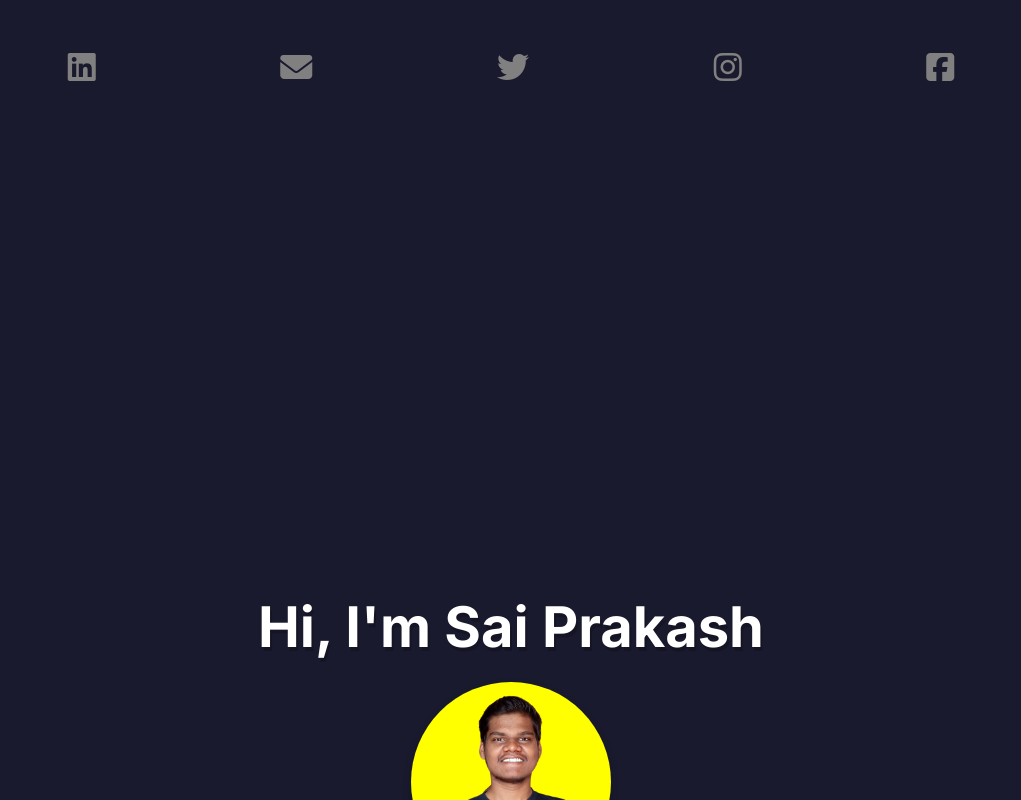
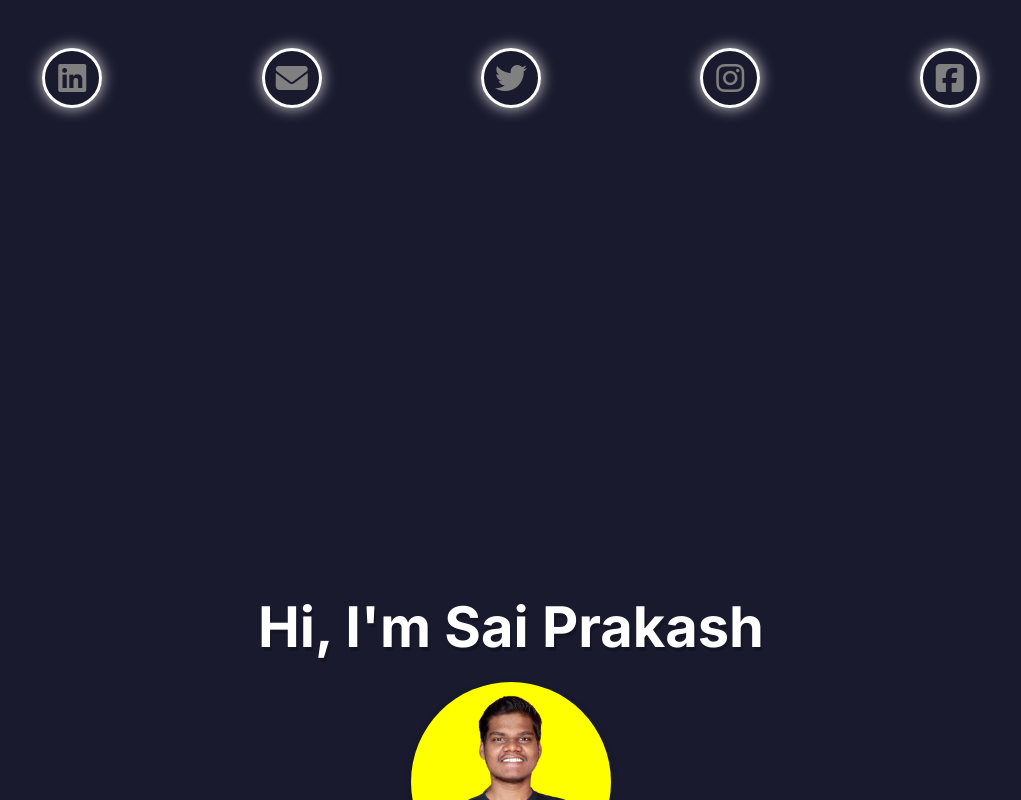
Before and after one commit to SAICSP/PortFolio, a React (Vite) app: page / in a window 1280 px wide. Shown: the top 800 px of the page, without its empty margins (129-1150 px from the left). Built offline with nearby package versions, Linux system fonts and the light colour scheme.

Commit message:
several changes

```diff
--- a/src/Components/Contact.css
+++ b/src/Components/Contact.css
@@ -12,110 +12,53 @@
     height: 40px;
 }
 
+
+.f-infosocials a {
+    position: relative;
+    border-radius: 50%;
+    border: 3px solid white;
+    box-shadow: 0 0 15px rgba(255, 255, 255, 0.8);
+    /* Direct glowing effect */
+    text-decoration: none;
+    width: 60px;
+    height: 60px;
+    display: flex;
+    align-items: center;
+    justify-content: center;
+    transition: box-shadow 0.3s ease-in-out, transform 0.3s ease-in-out;
+}
+
+
 /* Icon Styles */
 i {
-    transition: color 0.3s ease;
     font-size: 2rem;
-    transform: translateX(0);
-    transition: all 0.6s ease-in-out;
-    opacity: 1;
-    /* Ensure icons are visible by default */
+    color: gray;
+    transition: color 0.3s ease-in-out;
+    /* Smooth color transition */
 }
 
-i:hover {
-    opacity: 2.5;
-    transform: scale(1.5);
+/* Hover States for Icon Colors */
+.f-infosocials a.facebook:hover i {
+    color: #4267B2 !important;
+    /* Facebook blue */
 }
 
-/* Animation Keyframes */
-@keyframes slideInFromRight {
-    0% {
-        transform: translateX(100%);
-        opacity: 0;
-    }
-
-    100% {
-        transform: translateX(0);
-        opacity: 1;
-    }
+.f-infosocials a.instagram:hover i {
+    color: #C13584 !important;
+    /* Instagram pink */
 }
 
-@keyframes slideInFromLeft {
-    0% {
-        transform: translateX(-100%);
-        opacity: 0;
-    }
-
-    100% {
-        transform: translateX(0);
-        opacity: 1;
-    }
+.f-infosocials a.twitter:hover i {
+    color: #1DA1F2 !important;
+    /* Twitter blue */
 }
 
-@keyframes slideInFromTopRight {
-    0% {
-        transform: translate(100%, -100%);
-        opacity: 0;
-    }
-
-    100% {
-        transform: translate(0, 0);
-        opacity: 1;
-    }
+.f-infosocials a.linkedin:hover i {
+    color: #0077b5 !important;
+    /* LinkedIn blue */
 }
 
-/* Apply animations to specific icons */
-.facebook,
-.instagram,
-.email {
-    animation: slideInFromLeft 1s forwards;
+.f-infosocials a.email:hover i {
+    color: #D14836 !important;
+    /* Email red */
 }
-
-.twitter {
-    animation: slideInFromTopRight 1s forwards;
-}
-
-.linkedin {
-    animation: slideInFromRight 1s forwards;
-}
-
-/* Hover Colors */
-.facebook {
-    color: gray;
-}
-
-.facebook:hover {
-    color: #4267B2 !important;
-}
-
-.instagram:hover {
-    color: #C13584;
-}
-
-.instagram {
-    color: gray;
-}
-
-.twitter:hover {
-    color: #1DA1F2;
-}
-
-.linkedin:hover {
-    color: #0077b5;
-}
-
-.twitter {
-    color: gray;
-}
-
-.linkedin {
-    color: gray;
-}
-
-.email {
-    color: gray;
-}
-
-.email:hover {
-    color: #D14836;
-}
--- a/src/Components/Contact.jsx
+++ b/src/Components/Contact.jsx
@@ -1,24 +1,88 @@
 import './Contact.css';
+import { motion, useInView } from "framer-motion";
+import { useRef } from "react";
+
 function Contact() {
+  const contactsRef = useRef(null);
+  const isInView = useInView(contactsRef, { once: true });
+
+  // Stagger animation for each contact icon
+  const container = {
+    hidden: { opacity: 0 },
+    show: {
+      opacity: 1,
+      transition: {
+        staggerChildren: 0.3, // Delay between each icon
+      },
+    },
+  };
+
+  const item = {
+    hidden: { y: 100, opacity: 0 }, // Slide up from below
+    show: {
+      y: 0,
+      opacity: 1,
+      transition: { duration: 1, ease: "easeOut" },
+    },
+  };
+
   return (
     <div className="container-fluid contact mt-5">
-            <div className="f-infosocials">
-                <a href="https://www.linkedin.com/in/c%CA%9C%E1%B4%87%C9%B4%C9%B4%E1%B4%80-s%E1%B4%80%C9%AA-p%CA%80%E1%B4%80%E1%B4%8B%E1%B4%80s%CA%9C-b930a0256/" className='linkedin' target="_blank" rel="noopener noreferrer">
+      <motion.div
+        className="f-infosocials"
+        ref={contactsRef}
+        variants={container}
+        initial="hidden"
+        animate={isInView ? "show" : "hidden"}
+      >
+        <motion.a
+          href="https://www.linkedin.com/in/c%CA%9C%E1%B4%87%C9%B4%C9%B4%E1%B4%80-s%E1%B4%80%C9%AA-p%CA%80%E1%B4%80%E1%B4%8B%E1%B4%80s%CA%9C-b930a0256/"
+          className="linkedin"
+          target="_blank"
+          rel="noopener noreferrer"
+          variants={item}
+        >
           <i className="fa-brands fa-linkedin"></i>
-                </a>
-                <a href="mailto:chennasaicsp@gmail.com" className='email'>
+        </motion.a>
+
+        <motion.a
+          href="mailto:chennasaicsp@gmail.com"
+          className="email"
+          variants={item}
+        >
           <i className="fa-solid fa-envelope"></i>
-                </a>
-                <a href="https://x.com/Sa1Prakash444" className='twitter' target="_blank" rel="noopener noreferrer">
+        </motion.a>
+
+        <motion.a
+          href="https://x.com/Sa1Prakash444"
+          className="twitter"
+          target="_blank"
+          rel="noopener noreferrer"
+          variants={item}
+        >
           <i className="fa-brands fa-twitter"></i>
-                </a>
-                <a href="https://www.instagram.com/__the.2003__/" className='instagram' target="_blank" rel="noopener noreferrer">
+        </motion.a>
+
+        <motion.a
+          href="https://www.instagram.com/__the.2003__/"
+          className="instagram"
+          target="_blank"
+          rel="noopener noreferrer"
+          variants={item}
+        >
           <i className="fa-brands fa-instagram"></i>
-                </a>
-                <a href="https://www.facebook.com/sai.chenna.1420" className='facebook' target="_blank" rel="noopener noreferrer">
+        </motion.a>
+
+        <motion.a
+          href="https://www.facebook.com/sai.chenna.1420"
+          className="facebook"
+          target="_blank"
+          rel="noopener noreferrer"
+          variants={item}
+        >
           <i className="fa-brands fa-square-facebook"></i>
-                </a>
-            </div>
+        </motion.a>
+      </motion.div>
     </div>
   );
 }
--- a/src/Components/Skills.css
+++ b/src/Components/Skills.css
@@ -13,7 +13,7 @@
     margin-bottom: 100px;
     margin-right: 20px;
     border-radius: 20px;
-    transition: transform 1s ease;
+    transition: transform 2s ease;
 }
 
 /* Ensure that only 5 items per row */
--- a/src/Components/Skills.jsx
+++ b/src/Components/Skills.jsx
@@ -3,155 +3,69 @@ import { motion, useInView } from "framer-motion";
 import { useRef } from "react";
 
 function Skills() {
-  const animationConfig = {
-    scale: [1, 2, 2, 1, 1],
-    rotate: [0, 0, 270, 0, 0],
-    borderRadius: ["20px", "20px", "50px", "50px", "20px"],
-    transition: {
-      duration: 5, // Slow down the animation to 5 seconds
-      ease: "easeInOut",
-    }
+  const skillsRef = useRef(null);
+  const isInView = useInView(skillsRef, { once: true });
+
+  // Stagger the animation for each skill
+  const container = {
+    hidden: { opacity: 0 },
+    show: {
+      opacity: 1,
+      transition: {
+        staggerChildren: 0.3, // Increase the delay between each skill
+      },
+    },
   };
 
-  // Refs to track when icons come into view
-  const skillsRef = useRef(null);
-  const isInView = useInView(skillsRef, { once: true }); // Trigger only once
+  const item = {
+    hidden: { y: 100, opacity: 0 }, // Start from lower down
+    show: {
+      y: 0,
+      opacity: 1,
+      transition: { duration: 1, ease: "easeOut" }, // Slow down the duration
+    },
+  };
 
   return (
     <div className="skills-container">
       <h1>Technologies</h1>
-      <div ref={skillsRef}>
-        {isInView && (
-          <>
-            <motion.img
-              className="skill-icon"
-              src="https://img.shields.io/badge/-HTML5-E34F26?style=flat-square&logo=HTML5&logoColor=white"
-              alt="HTML5"
-              animate={animationConfig}
-              whileHover={{ rotate: 360 }}
-            />
-            <motion.img
-              className="skill-icon"
-              src="https://img.shields.io/badge/-CSS3-1572B6?style=flat-square&logo=CSS3&logoColor=white"
-              alt="CSS3"
-              animate={animationConfig}
-              whileHover={{ rotate: 360 }}
-            />
-            <motion.img
-              className="skill-icon"
-              src="https://img.shields.io/badge/-Bootstrap-7952B3?style=flat-square&logo=Bootstrap&logoColor=white"
-              alt="Bootstrap"
-              animate={animationConfig}
-              whileHover={{ rotate: 360 }}
-            />
-            <motion.img
-              className="skill-icon"
-              src="https://img.shields.io/badge/-Tailwind%20CSS-06B6D4?style=flat-square&logo=Tailwind-CSS&logoColor=white"
-              alt="Tailwind CSS"
-              animate={animationConfig}
-              whileHover={{ rotate: 360 }}
-            />
-            <motion.img
-              className="skill-icon"
-              src="https://img.shields.io/badge/-JavaScript-F7DF1E?style=flat-square&logo=JavaScript&logoColor=black"
-              alt="JavaScript"
-              animate={animationConfig}
-              whileHover={{ rotate: 360 }}
-            />
-            <motion.img
-              className="skill-icon"
-              src="https://img.shields.io/badge/-React-61DAFB?style=flat-square&logo=React&logoColor=black"
-              alt="React"
-              animate={animationConfig}
-              whileHover={{ rotate: 360 }}
-            />
-            <motion.img
-              className="skill-icon"
-              src="https://img.shields.io/badge/-Vite-646CFF?style=flat-square&logo=vite&logoColor=white"
-              alt="Vite"
-              animate={animationConfig}
-              whileHover={{ rotate: 360 }}
-            />
-            <motion.img
-              className="skill-icon"
-              src="https://img.shields.io/badge/-MUI-007FFF?style=flat-square&logo=mui&logoColor=white"
-              alt="MUI"
-              animate={animationConfig}
-              whileHover={{ rotate: 360 }}
-            />
-            <motion.img
-              className="skill-icon"
-              src="https://img.shields.io/badge/-Node.js-339933?style=flat-square&logo=Node.js&logoColor=white"
-              alt="Node.js"
-              animate={animationConfig}
-              whileHover={{ rotate: 360 }}
-            />
-            <motion.img
-              className="skill-icon"
-              src="https://img.shields.io/badge/-Express.js-000000?style=flat-square&logo=Express&logoColor=white"
-              alt="Express.js"
-              animate={animationConfig}
-              whileHover={{ rotate: 360 }}
-            />
-            <motion.img
-              className="skill-icon"
-              src="https://img.shields.io/badge/-MongoDB-47A248?style=flat-square&logo=MongoDB&logoColor=white"
-              alt="MongoDB"
-              animate={animationConfig}
-              whileHover={{ rotate: 360 }}
-            />
-            <motion.img
-              className="skill-icon"
-              src="https://img.shields.io/badge/-MySQL-4479A1?style=flat-square&logo=mysql&logoColor=white"
-              alt="MySQL"
-              animate={animationConfig}
-              whileHover={{ rotate: 360 }}
-            />
-            <motion.img
-              className="skill-icon"
-              src="https://img.shields.io/badge/-Redux-764ABC?style=flat-square&logo=redux&logoColor=white"
-              alt="Redux"
-              animate={animationConfig}
-              whileHover={{ rotate: 360 }}
-            />
-            <motion.img
-              className="skill-icon"
-              src="https://img.shields.io/badge/-C-A8B9CC?style=flat-square&logo=C&logoColor=white"
-              alt="C"
-              animate={animationConfig}
-              whileHover={{ rotate: 360 }}
-            />
-            <motion.img
-              className="skill-icon"
-              src="https://img.shields.io/badge/-Java-007396?style=flat-square&logo=java&logoColor=white"
-              alt="Java"
-              animate={animationConfig}
-              whileHover={{ rotate: 360 }}
-            />
-            <motion.img
-              className="skill-icon"
-              src="https://img.shields.io/badge/-Python-3776AB?style=flat-square&logo=python&logoColor=white"
-              alt="Python"
-              animate={animationConfig}
-              whileHover={{ rotate: 360 }}
-            />
-            <motion.img
-              className="skill-icon"
-              src="https://img.shields.io/badge/-Git-F05032?style=flat-square&logo=git&logoColor=white"
-              alt="Git"
-              animate={animationConfig}
-              whileHover={{ rotate: 360 }}
-            />
-            <motion.img
-              className="skill-icon"
-              src="https://img.shields.io/badge/-GitHub-181717?style=flat-square&logo=github&logoColor=white"
-              alt="GitHub"
-              animate={animationConfig}
-              whileHover={{ rotate: 360 }}
-            />
-          </>
-        )}
-      </div>
+      <motion.div
+        className="skills-grid"
+        ref={skillsRef}
+        variants={container}
+        initial="hidden"
+        animate={isInView ? "show" : "hidden"}
+      >
+        {[
+          { src: "https://img.shields.io/badge/-HTML5-E34F26?style=flat-square&logo=HTML5&logoColor=white", alt: "HTML5" },
+          { src: "https://img.shields.io/badge/-CSS3-1572B6?style=flat-square&logo=CSS3&logoColor=white", alt: "CSS3" },
+          { src: "https://img.shields.io/badge/-Bootstrap-7952B3?style=flat-square&logo=Bootstrap&logoColor=white", alt: "Bootstrap" },
+          { src: "https://img.shields.io/badge/-Tailwind%20CSS-06B6D4?style=flat-square&logo=Tailwind-CSS&logoColor=white", alt: "Tailwind CSS" },
+          { src: "https://img.shields.io/badge/-JavaScript-F7DF1E?style=flat-square&logo=JavaScript&logoColor=black", alt: "JavaScript" },
+          { src: "https://img.shields.io/badge/-React-61DAFB?style=flat-square&logo=React&logoColor=black", alt: "React" },
+          { src: "https://img.shields.io/badge/-Vite-646CFF?style=flat-square&logo=vite&logoColor=white", alt: "Vite" },
+          { src: "https://img.shields.io/badge/-MUI-007FFF?style=flat-square&logo=mui&logoColor=white", alt: "MUI" },
+          { src: "https://img.shields.io/badge/-Node.js-339933?style=flat-square&logo=Node.js&logoColor=white", alt: "Node.js" },
+          { src: "https://img.shields.io/badge/-Express.js-000000?style=flat-square&logo=Express&logoColor=white", alt: "Express.js" },
+          { src: "https://img.shields.io/badge/-MongoDB-47A248?style=flat-square&logo=MongoDB&logoColor=white", alt: "MongoDB" },
+          { src: "https://img.shields.io/badge/-MySQL-4479A1?style=flat-square&logo=mysql&logoColor=white", alt: "MySQL" },
+          { src: "https://img.shields.io/badge/-Redux-764ABC?style=flat-square&logo=redux&logoColor=white", alt: "Redux" },
+          { src: "https://img.shields.io/badge/-C-A8B9CC?style=flat-square&logo=C&logoColor=white", alt: "C" },
+          { src: "https://img.shields.io/badge/-Java-007396?style=flat-square&logo=java&logoColor=white", alt: "Java" },
+          { src: "https://img.shields.io/badge/-Python-3776AB?style=flat-square&logo=python&logoColor=white", alt: "Python" },
+          { src: "https://img.shields.io/badge/-Git-F05032?style=flat-square&logo=git&logoColor=white", alt: "Git" },
+          { src: "https://img.shields.io/badge/-GitHub-181717?style=flat-square&logo=github&logoColor=white", alt: "GitHub" },
+        ].map((skill, index) => (
+          <motion.img
+            key={index}
+            className="skill-icon"
+            src={skill.src}
+            alt={skill.alt}
+            variants={item}
+            whileHover={{ rotate: 360 }}
+          />
+        ))}
+      </motion.div>
     </div>
   );
 }
```
Lines whose indentation alone changed are shown as unchanged.
